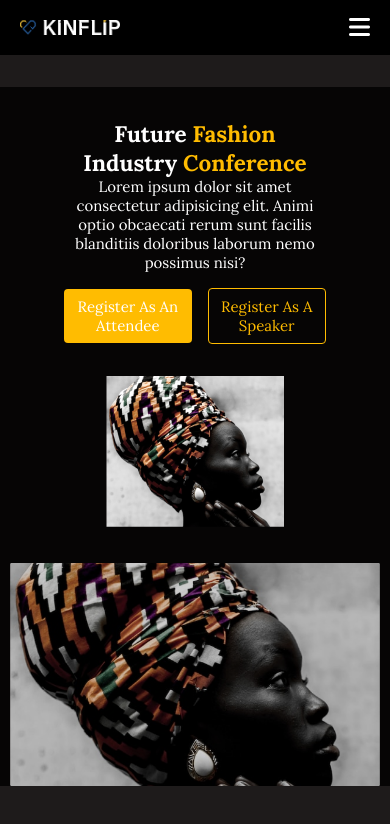
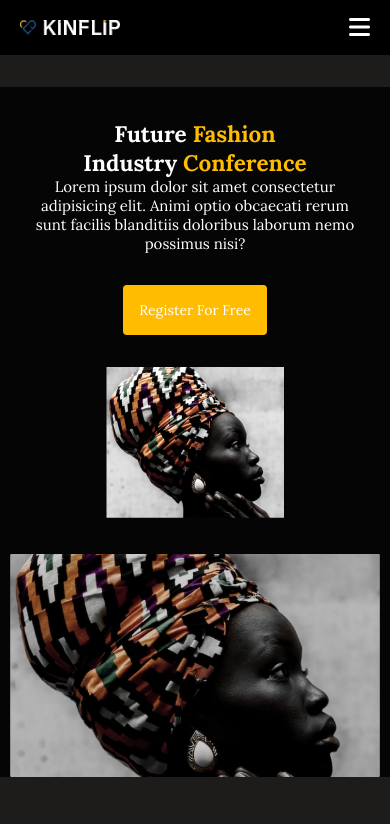
Before and after one commit to 1FarukDev/Kinflip, a React (Create React App) app: page / in a window 390 px wide. Shown: the top 824 px of the page. Built offline with nearby package versions, Linux system fonts and the light colour scheme.

Commit message:
done with hero mobile responsiveness

```diff
--- a/src/components/Hero.jsx
+++ b/src/components/Hero.jsx
@@ -24,6 +24,7 @@ export default function Hero() {
               <div id="nav-speaker">Register As A Speaker</div>
             </div>
           </div>
+          <div id="attendee2">Register For Free</div>
           <div className="hero-countdown">
             <img src={hero} alt="" />
           </div>
--- a/src/components/herostyle.css
+++ b/src/components/herostyle.css
@@ -1,6 +1,8 @@
+@import url('https://fonts.googleapis.com/css2?family=DM+Sans:wght@400;700&family=Lora:wght@400;500;600;700&display=swap');
+
+
 section{
     background: rgba(0, 0, 0, 0.8);
-    /* background: red; */
     margin: 2rem 3rem;
     display: flex;
     flex-direction: column;
@@ -37,6 +39,9 @@ section{
     justify-content: center;
     align-items: center;
 }
+#attendee2{
+    display: none;
+}
 
 @media screen and (max-width: 769px) {
     section{
@@ -60,5 +65,25 @@ section{
     }
   }
   @media screen and (max-width: 640px) {
+    #register-1{
+       display: none;
+    }
+     .hero-text{
+        text-align: center;
+        width: 90%;
+    }
+    #attendee2{
+        display: block;
+        background: #ffbc01;
+        padding: 1rem;
+        border-radius: 4px;
+        margin: 2rem 0;
+        font-style: normal;
+        font-family: 'Lora';
+        font-weight: 400;
+        font-size: 14px;
+        line-height: 18px;
+        color: #FFFFFF;
 
+    }
   }
--- a/src/components/navbarStyles.css
+++ b/src/components/navbarStyles.css
@@ -1,3 +1,4 @@
+@import url('https://fonts.googleapis.com/css2?family=DM+Sans:wght@400;700&family=Lora:wght@400;500;600;700&display=swap');
 * {
   margin: 0;
   padding: 0;
@@ -28,7 +29,7 @@ nav {
   list-style: none;
   padding: 0 20px;
   position: relative;
-  font-family: "Nunito";
+  font-family: "Nunito" ;
   font-style: normal;
   font-weight: 500;
 }
```
